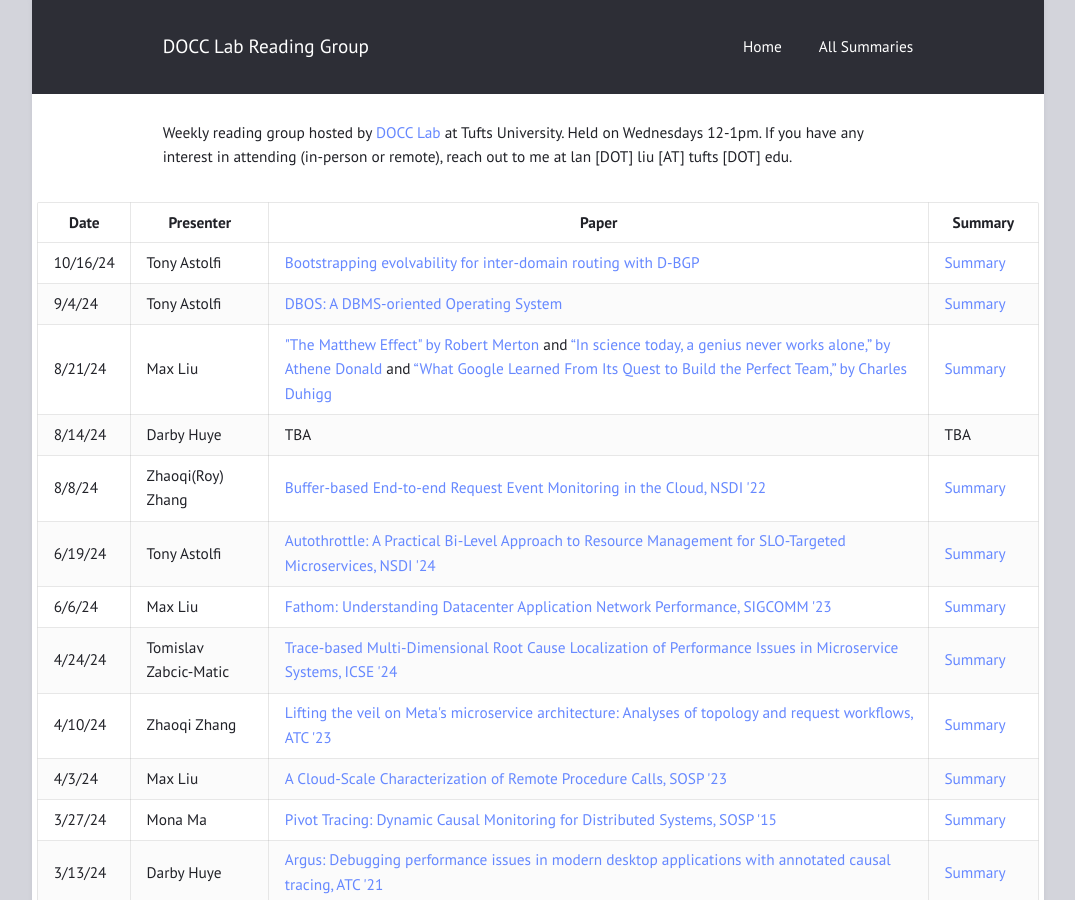
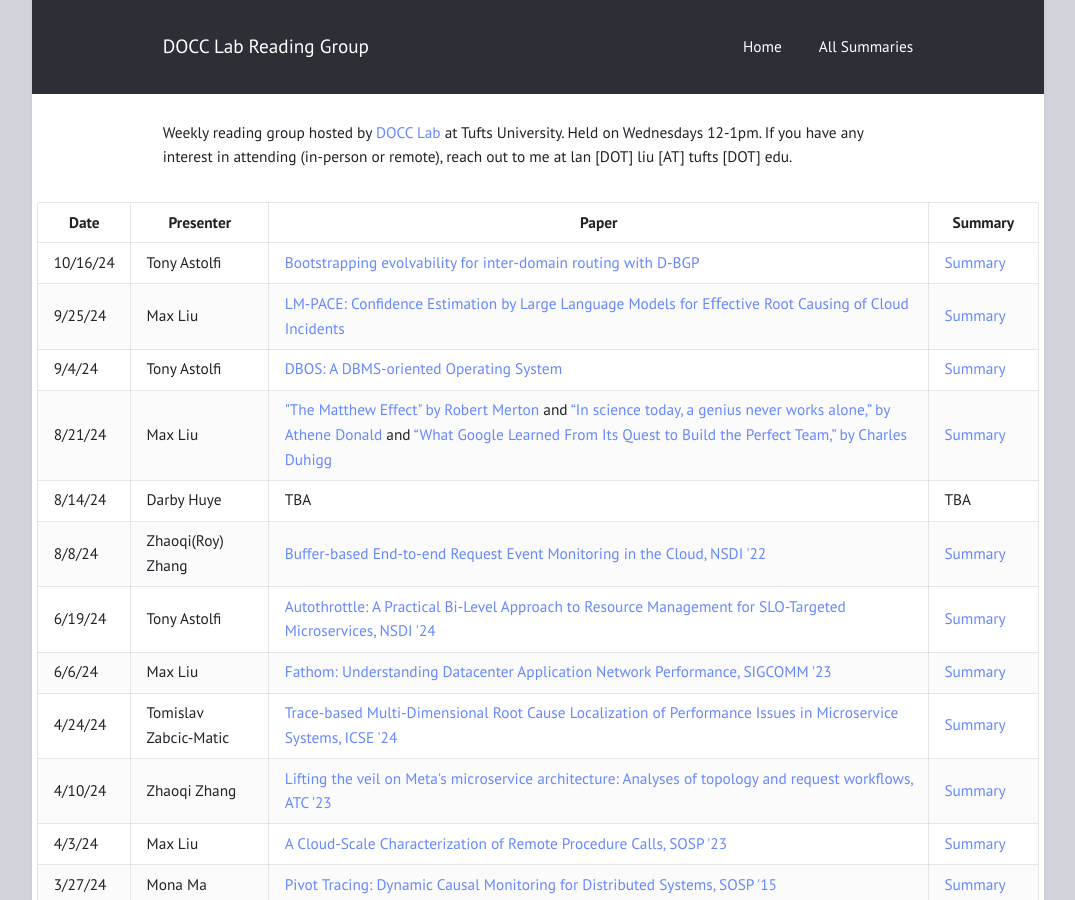
Before and after one commit to docc-lab/reading-group, a Jekyll site: the page built from index.html, in a window 1280 px wide and 900 px high. Shown: the whole window, without its empty margins (102-1177 px from the left). Built offline with Jekyll 4.4.1, drawn with Linux system fonts in a browser that asks for light colours.

Commit message:
upload summary of LM-PACE

```diff
--- a/index.html
+++ b/index.html
@@ -34,6 +34,18 @@ title: "Home"
     <td><a href="https://dl.acm.org/doi/pdf/10.1145/3098822.3098857">Bootstrapping evolvability for inter-domain routing with D-BGP</a></td>
     <td>
       {% assign post = site.posts | where_exp: "post", "post.title contains 'D-BGP'" | first %}
+      {% if post %}
+      <a href="{{ post.url | relative_url }}">Summary</a>
+      {% else %}Unavailable
+      {% endif %}
+    </td>
+  </tr>
+  <tr>
+    <td>9/25/24</td>
+    <td>Max Liu</td>
+    <td><a href="https://dl.acm.org/doi/pdf/10.1145/3663529.3663858">LM-PACE: Confidence Estimation by Large Language Models for Eﬀective Root Causing of Cloud Incidents</a></td>
+    <td>
+      {% assign post = site.posts | where_exp: "post", "post.title contains 'LM-PACE'" | first %}
       {% if post %}
       <a href="{{ post.url | relative_url }}">Summary</a>
       {% else %}Unavailable
```
Also changed, not shown: _posts/2024-09-25-LM-PACE.md (added, +21 -0 lines).
